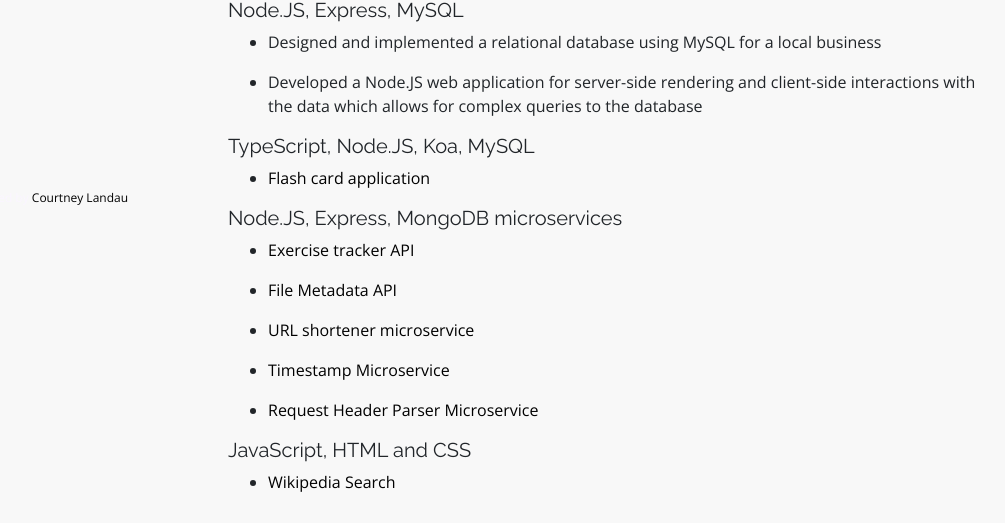
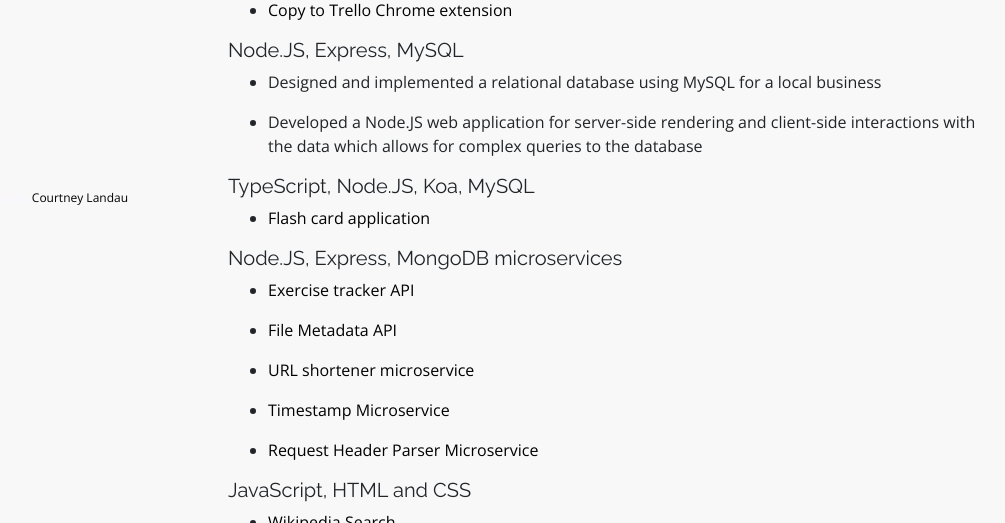
Before and after one commit to clandau/portfolio, a plain HTML site: page index.html in a window 1280 px wide. Shown: the part 577-1100 px from the top of the page, without its empty margins (37-1042 px from the left). Drawn offline with nearby package versions, Linux system fonts and the light colour scheme.

Commit message:
add chrome extension to projects

```diff
--- a/index.html
+++ b/index.html
@@ -33,6 +33,13 @@
     </div>
     <div class = 'container' id='projects'>
         <h2 class="subheader"><span class="subheader-color">Projects</span></h2>
+        <ul class="projects">
+            <li>
+                <p>
+                    <a href="https://chrome.google.com/webstore/detail/copy-to-trello/fdaifolckhmjnlkapifnkphgdolgabfb?hl=en&authuser=0" target="_blank">Copy to Trello Chrome extension</a>
+                </p>
+            </li>
+        </ul>
         <h3>Node.JS, Express, MySQL</h3>
             <ul class='projects'>
                 <li><p>
```
